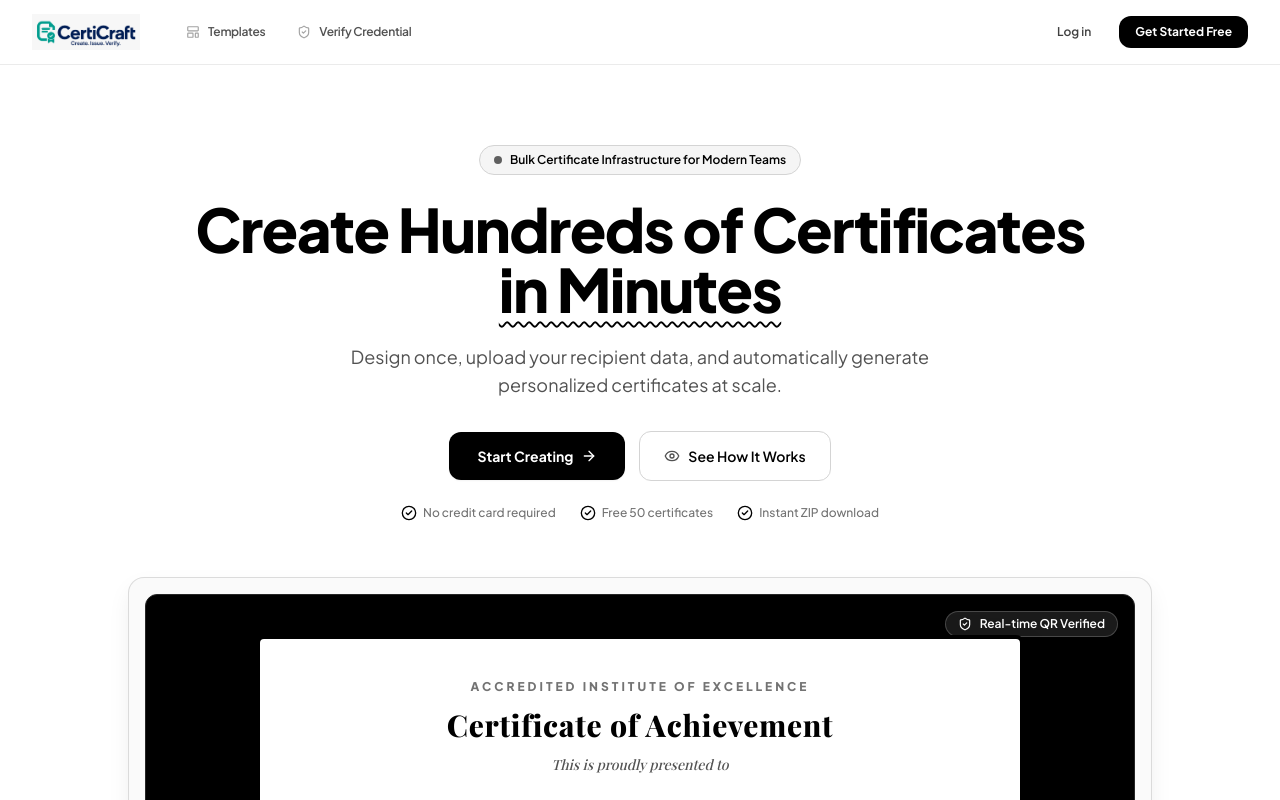
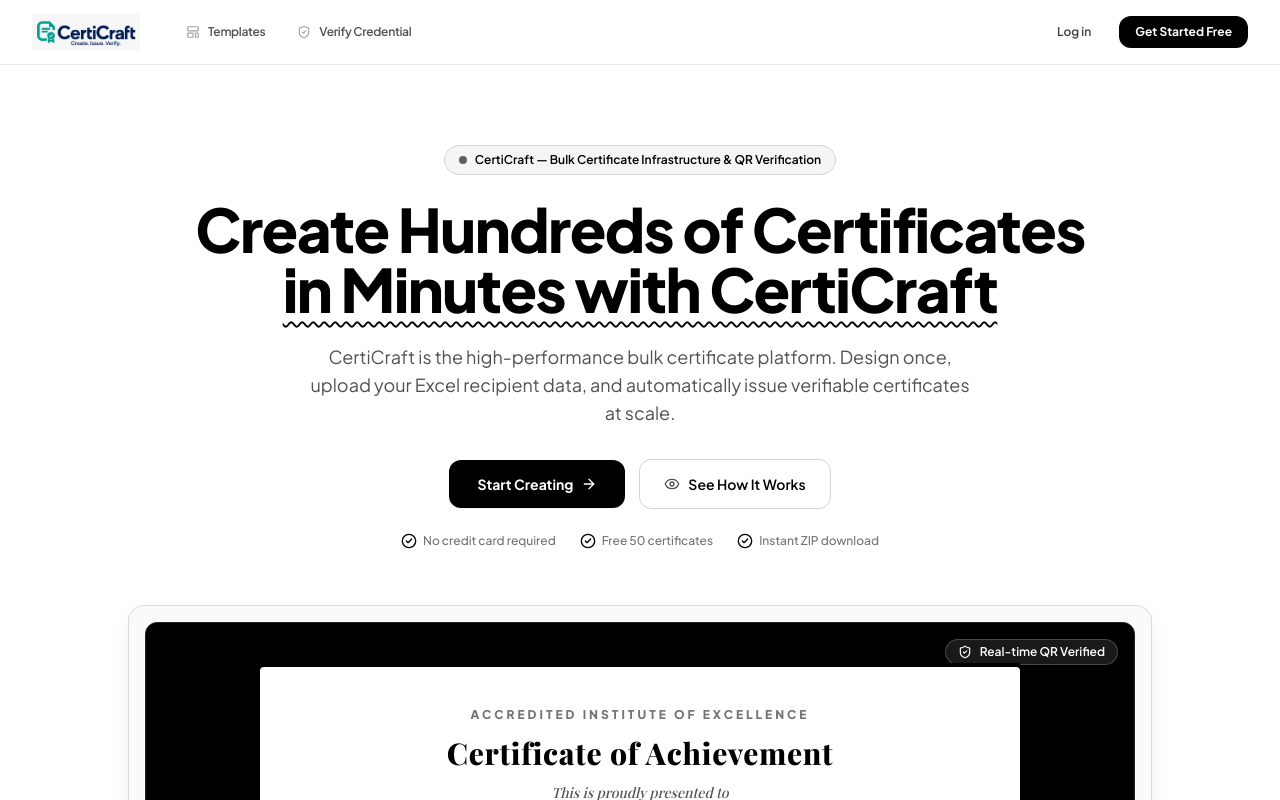
Before and after one commit to student-smi/YAARI_certificate, a React (Vite) app: page / in a window 1280 px wide. Shown: the top 800 px of the page. Built offline with nearby package versions, Linux system fonts and the light colour scheme; a web font is replaced by a local one.

Commit message:
feat(seo): add WebSite schema and brand signals for direct 'CertiCraft' ranking

```diff
--- a/index.html
+++ b/index.html
@@ -28,11 +28,18 @@
     <meta name="twitter:description" content="Automate digital certificates with Excel import, dynamic QR verification, and instant batch delivery." />
     <meta name="twitter:image" content="https://certicraft.upmark.in/logo.png" />
 
-    <!-- Schema.org Structured Data: SoftwareApplication & FAQPage -->
+    <!-- Schema.org Structured Data: WebSite, WebApplication & FAQPage -->
     <script type="application/ld+json">
     {
       "@context": "https://schema.org",
       "@graph": [
+        {
+          "@type": "WebSite",
+          "@id": "https://certicraft.upmark.in/#website",
+          "name": "CertiCraft",
+          "alternateName": ["CertiCraft SaaS", "Certi Craft", "Certicraft"],
+          "url": "https://certicraft.upmark.in/"
+        },
         {
           "@type": "WebApplication",
           "@id": "https://certicraft.upmark.in/#software",
--- a/src/components/LandingPage/LandingPage.tsx
+++ b/src/components/LandingPage/LandingPage.tsx
@@ -86,20 +86,20 @@ export const LandingPage: React.FC<LandingPageProps> = ({
           {/* Top Pill (Crisp white pill with black text and border) */}
           <div className="inline-flex items-center gap-2 px-3.5 py-1.5 rounded-full bg-neutral-100 border border-neutral-300 text-black text-xs font-semibold mb-6 shadow-xs animate-in fade-in slide-in-from-bottom-2 duration-300">
             <span className="w-2 h-2 rounded-full bg-black animate-pulse" />
-            <span>Bulk Certificate Infrastructure for Modern Teams</span>
+            <span>CertiCraft — Bulk Certificate Infrastructure & QR Verification</span>
           </div>
 
           {/* Headline (80% White background, 20% Pitch Black typography) */}
           <h1 className="text-4xl sm:text-6xl font-black text-black tracking-tight max-w-4xl mx-auto leading-[1.12]">
             Create Hundreds of Certificates <br className="hidden sm:inline" />
             <span className="underline decoration-black decoration-wavy decoration-2 underline-offset-8">
-              in Minutes
+              in Minutes with CertiCraft
             </span>
           </h1>
 
           {/* Supporting text */}
           <p className="mt-6 text-base sm:text-lg text-neutral-600 max-w-2xl mx-auto leading-relaxed">
-            Design once, upload your recipient data, and automatically generate personalized certificates at scale.
+            CertiCraft is the high-performance bulk certificate platform. Design once, upload your Excel recipient data, and automatically issue verifiable certificates at scale.
           </p>
 
           {/* CTA Buttons (Black primary button, white secondary button) */}
```
